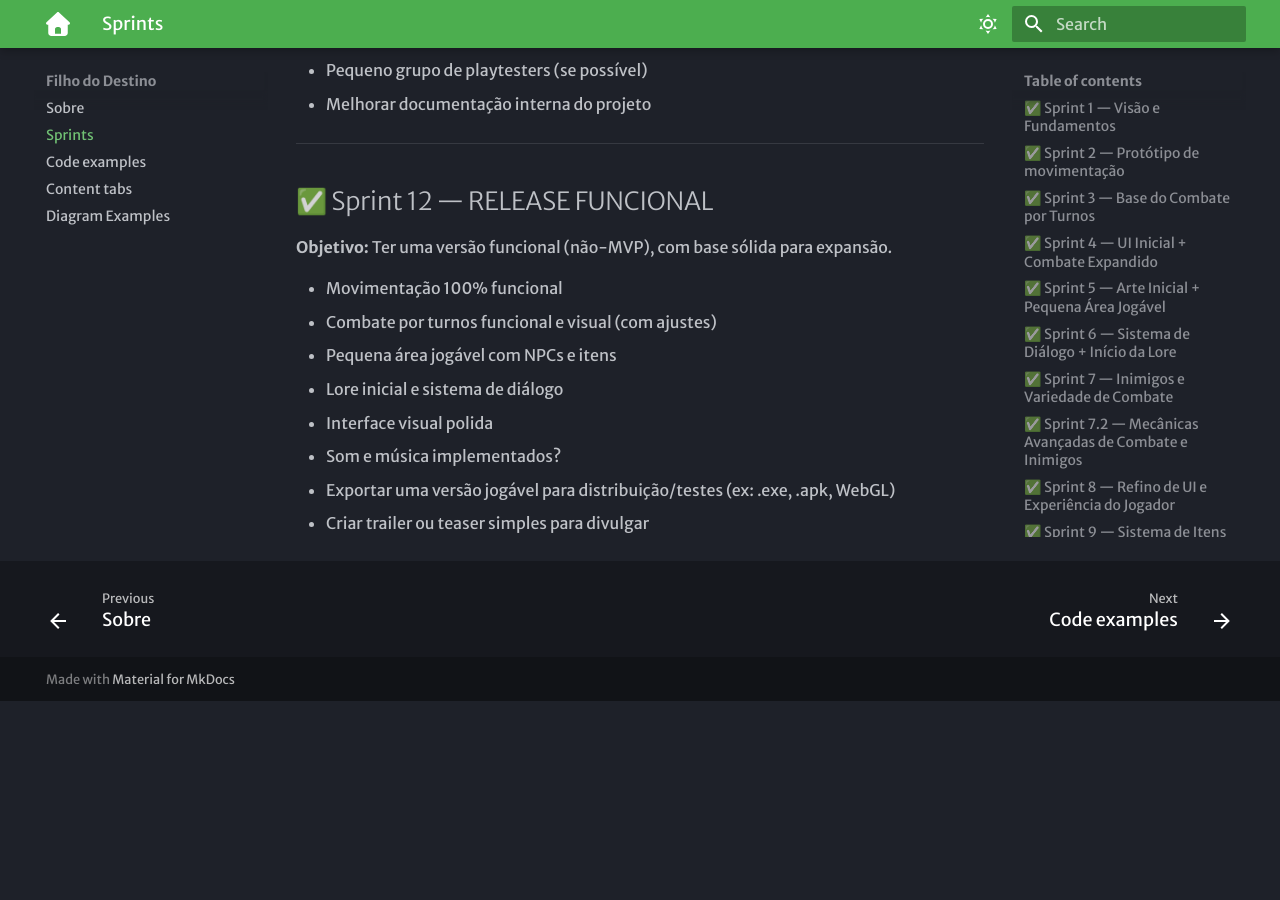
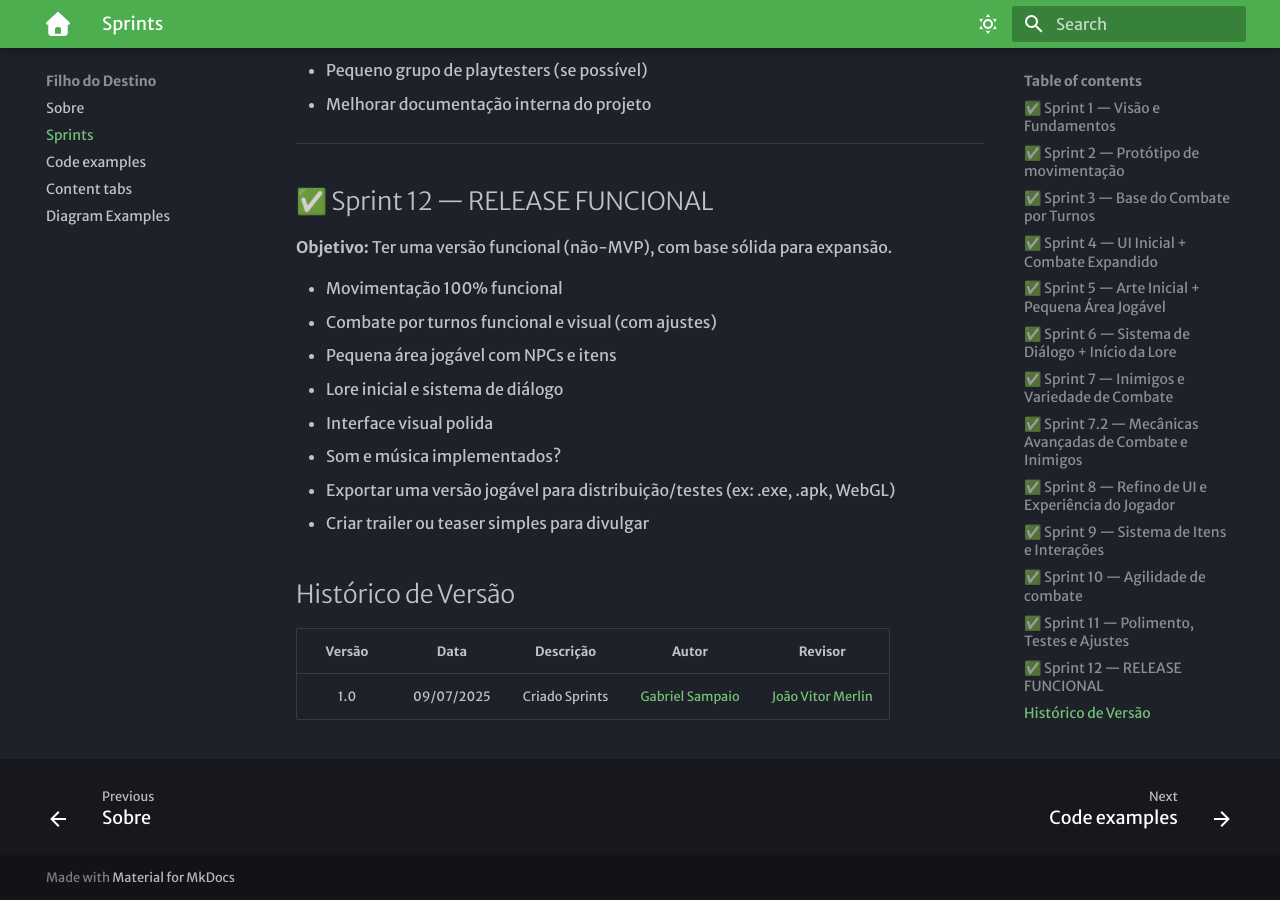
Before and after one commit to CorujaGames/FilhoDoDestino-Docs, an MkDocs documentation site: the page built from docs/Sprints.md, in a window 1280 px wide and 900 px high, scrolled down 3889 px. Built offline with MkDocs 1.6.1 and Material for MkDocs 9.7.7, drawn with Linux system fonts in a browser that asks for light colours; some web fonts are replaced; before the commit the page ends 4590 px from its top, so only the background shows below that.

```diff
--- a/docs/Sprints.md
+++ b/docs/Sprints.md
@@ -141,3 +141,10 @@
 - Som e música implementados?
 - Exportar uma versão jogável para distribuição/testes (ex: .exe, .apk, WebGL)
 - Criar trailer ou teaser simples para divulgar
+
+
+## Histórico de Versão
+
+| Versão | Data | Descrição  | Autor        | Revisor |
+| :-----: | :----: | :----------: | :------------: | :--------: |
+| 1.0 | 09/07/2025 | Criado Sprints | [Gabriel Sampaio](https://github.com/Faehzin) | [João Vitor Merlin](https://github.com/JvopBR)  |
```
